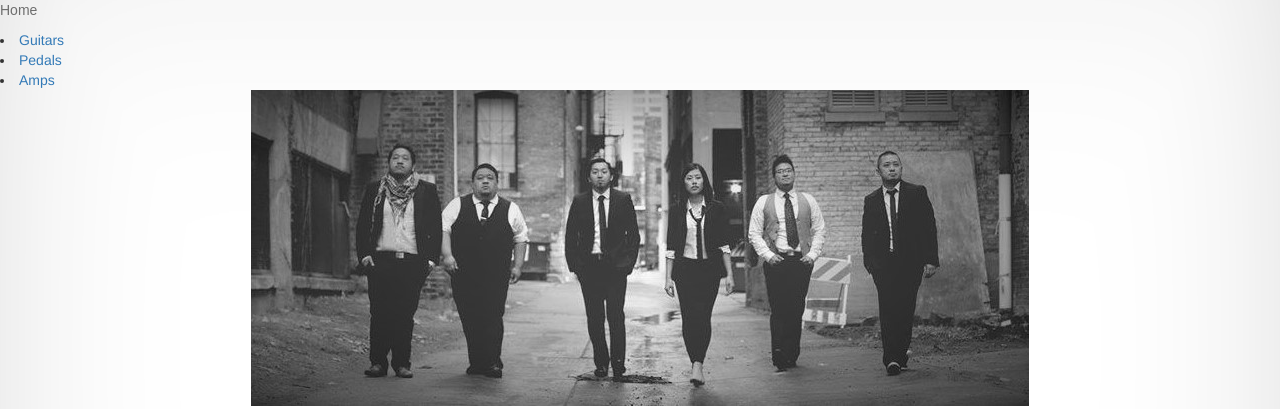
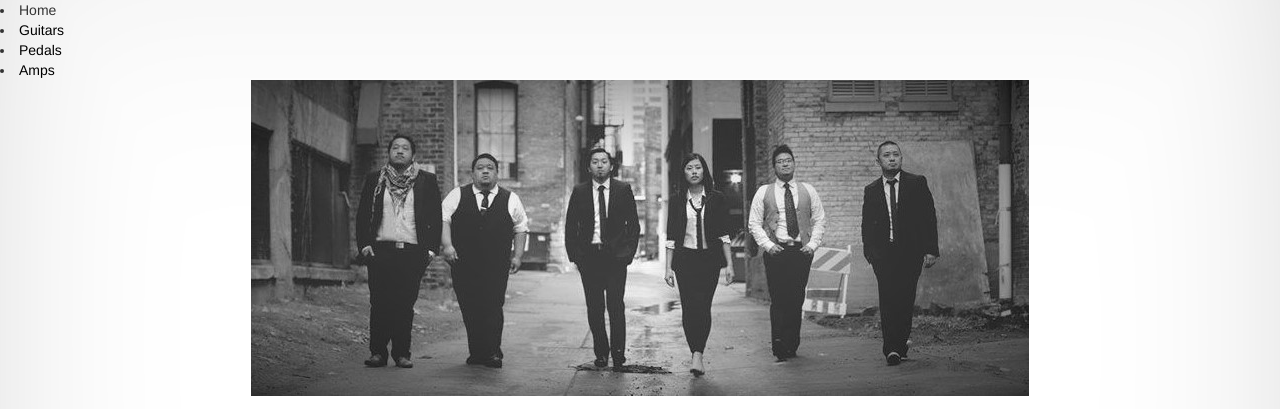
Before and after one commit to dvang777/Guitar-Gear-Website, a plain HTML site: page index.html in a window 1280 px wide. Shown: the top 409 px of the page. Drawn offline with Linux system fonts and the light colour scheme.

Commit message:
cleaned up opened ended codes

```diff
--- a/index.html
+++ b/index.html
@@ -10,10 +10,10 @@
 		<link rel="stylesheet" type="text/css" href="styles.css">
 	<head>
 	<body>
-			<p>Home</p>
-			<li><a href="page1.html"target="_self">Guitars</li>
-			<li><a href="page2.html"target="_self">Pedals</li>
-			<li><a href="page3.html"target="_self">Amps</li>
+			<li>Home</li>
+			<li><a href="page1.html"target="_self">Guitars</a></li>
+			<li><a href="page2.html"target="_self">Pedals</a></li>
+			<li><a href="page3.html"target="_self">Amps</a></li>
 		<div style="text-align:center;"><img src="FPimage.jpg"> </div>
 		<div class=:container">
 			<div class="row">
--- a/styles.css
+++ b/styles.css
@@ -26,3 +26,10 @@ h3 {
 	font-family: 'Times New Roman'
 	color: #EFFBFB;
 }
+li a {
+	color:#000;
+}
+ul{
+	display: inline-block;
+
+}
```
Also changed, not shown: page1.html (+1 -7 lines), page2.html (+3 -5 lines), page3.html (+3 -3 lines).
